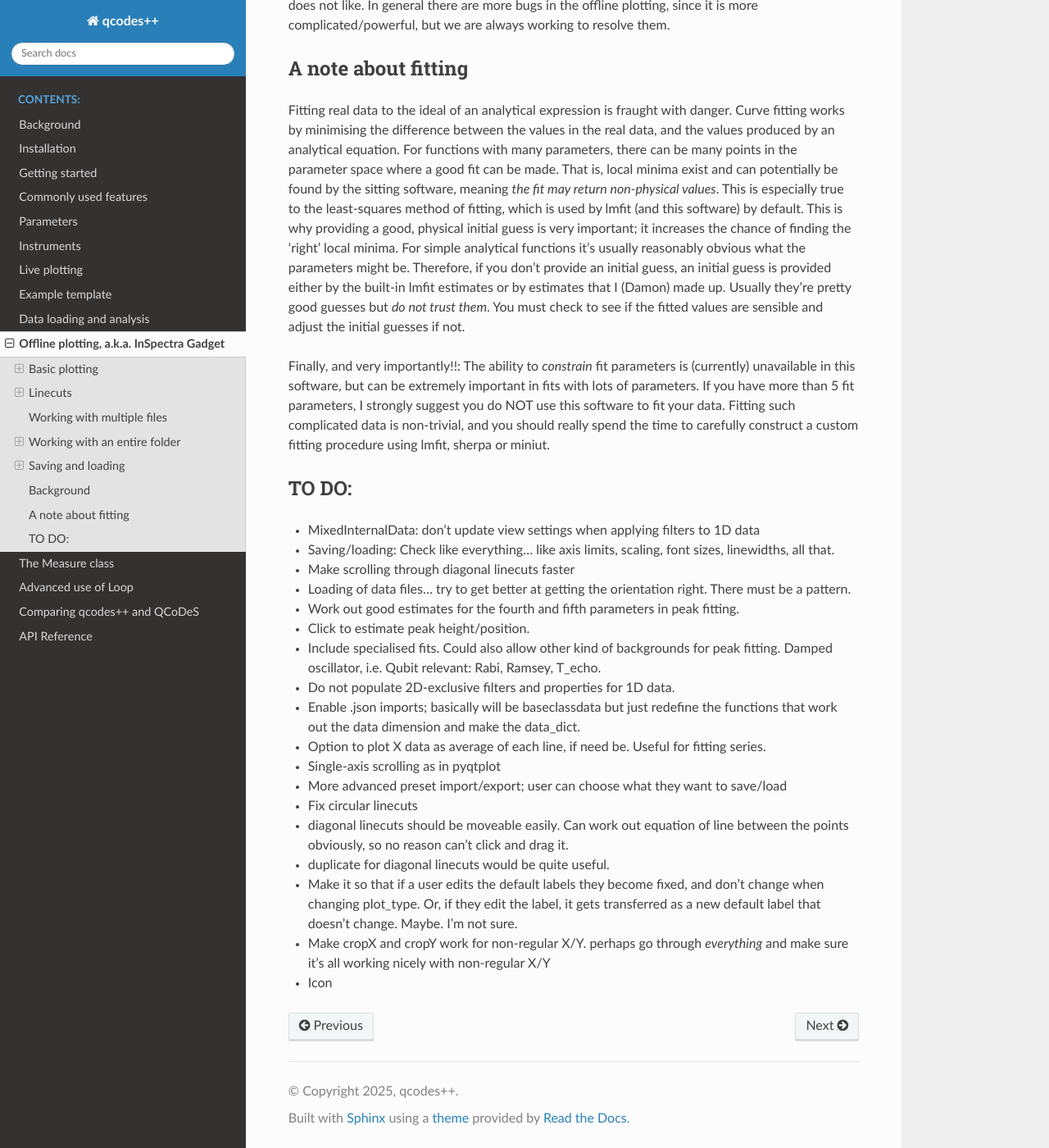
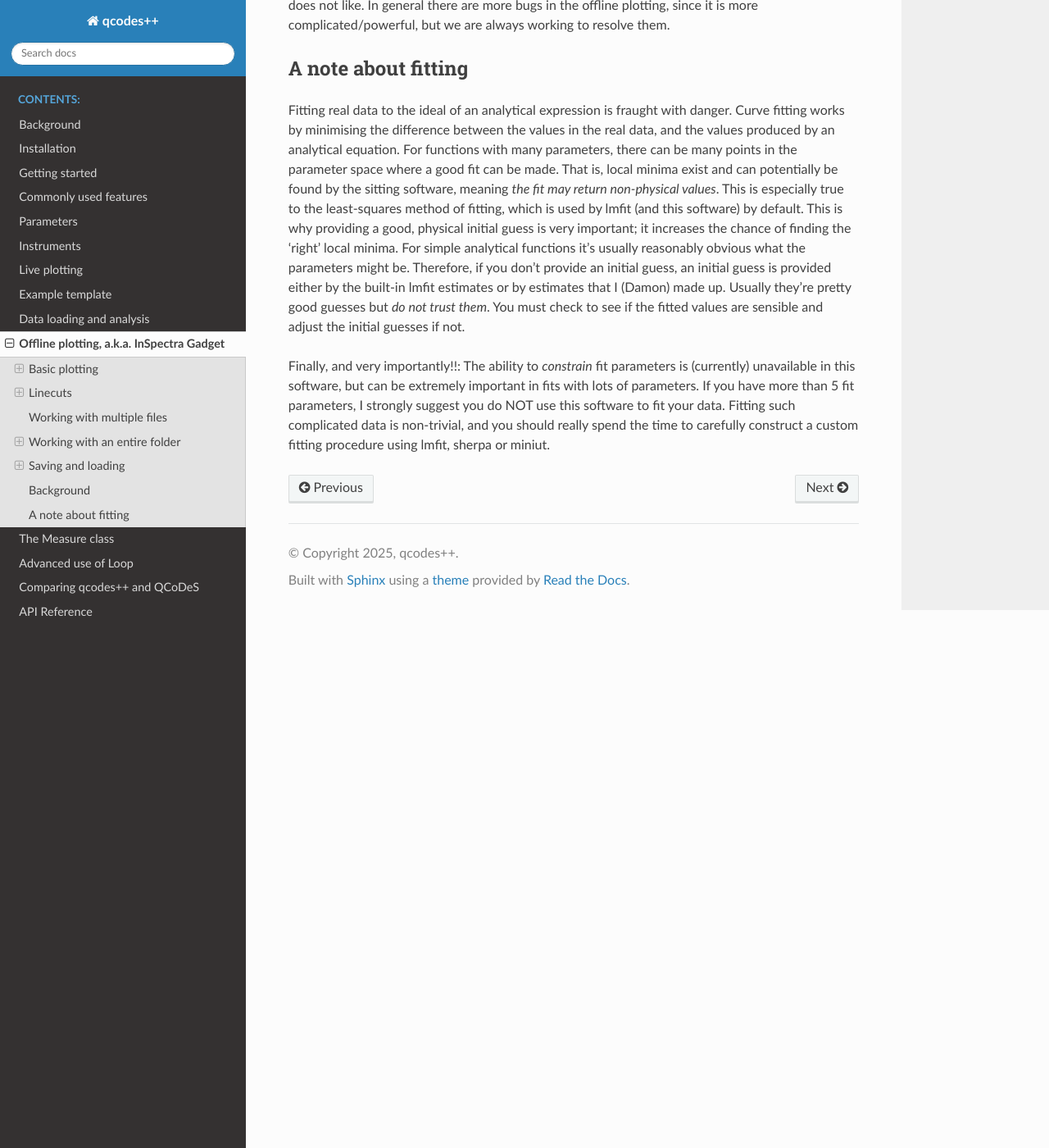
Before and after one commit to qcodespp/qcodespp.github.io, a Sphinx documentation site: the page built from docs/source/offline_plotting.rst, in a window 1280 px wide and 1400 px high, scrolled down 8983 px. Shown: the whole window at 82% size. Built offline with Sphinx 7.4.7 and the Read the Docs theme 3.1.0, drawn with Linux system fonts in a browser that asks for light colours; some of the changed lines change nothing that is shown; some of the changed text lies outside the part shown.

Commit message:
update offline_plotting

```diff
--- a/docs/source/offline_plotting.rst
+++ b/docs/source/offline_plotting.rst
@@ -70,12 +70,12 @@ Each available filter has up to two options (which, since they aren't listed in
     * - `Integrate <https://numpy.org/doc/2.2/reference/generated/numpy.cumsum.html>`__
       - Order in x
       - Order in y
-      - Numerically integrate (i.e. perform the cumulative sum) n times in x and/or y
+      - Numerically integrate (i.e. perform the cumulative sum) n times in x and/or y. Only works for regular x and y data.
     * - `Smoothen <https://docs.scipy.org/doc/scipy-1.15.2/reference/generated/scipy.ndimage.gaussian_filter.html>`__
       - smoothing window in x
       - smoothing window in y
-      - `Gaussian <https://docs.scipy.org/doc/scipy-1.15.2/reference/generated/scipy.ndimage.gaussian_filter.html>`__ or `Link median <https://docs.scipy.org/doc/scipy-1.15.2/reference/generated/scipy.ndimage.median_filter.html#scipy.ndimage.median_filter>`__ filtering
-    * - `Link Savitzy-Golay <https://docs.scipy.org/doc/scipy/reference/generated/scipy.signal.savgol_filter.html>`__
+      - `Gaussian <https://docs.scipy.org/doc/scipy-1.15.2/reference/generated/scipy.ndimage.gaussian_filter.html>`__ or `median <https://docs.scipy.org/doc/scipy-1.15.2/reference/generated/scipy.ndimage.median_filter.html#scipy.ndimage.median_filter>`__ filtering
+    * - `Savitzy-Golay <https://docs.scipy.org/doc/scipy/reference/generated/scipy.signal.savgol_filter.html>`__
       - smoothing window
       - polynomial order
       - Savitzy-Golay smoothing/filtering applied along one axis
@@ -179,7 +179,7 @@ Since it is extremely non-obvious how various filters may affect uncertainties i
 
 **Filters and irregular or non-monotonic x/y**
 
-Even though it's totally possible to plot any old irregular and non-monotonic x/y/z data (as long as the arrays are of the correct shape), the way that filters are applied often assume at least monotonic x and y. For example, Crop X and Crop Y are based on the *array indices* not the absolute value on the x or y axis. Similarly, the integral is only calculated correctly if X (or Y) are regular. Conversely, the derivative *is* calculated correctly for irregular X (or Y). If you apply a filter to irregular data, it is worth to peek into the code to see what the filter is actually doing. As time goes on we will try to make the filters more friendly to irregular data.
+Even though it's possible to plot irregular and non-monotonic x/y/z data (as long as the arrays are of the correct shape), the way that filters are applied often assume at least monotonic x and y. For example, Crop X and Crop Y are based on the *array indices* not the absolute value on the x or y axis. Similarly, the integral is only calculated correctly if X (or Y) are regular. Conversely, the derivative *is* calculated correctly for irregular X (or Y). If you apply a filter to irregular data, it is worth to peek into the code to see what the filter is actually doing. As time goes on we will try to make the filters more friendly to irregular data.
 
 Linecuts
 --------
@@ -305,23 +305,24 @@ Fitting real data to the ideal of an analytical expression is fraught with dange
 
 Finally, and very importantly!!: The ability to *constrain* fit parameters is (currently) unavailable in this software, but can be extremely important in fits with lots of parameters. If you have more than 5 fit parameters, I strongly suggest you do NOT use this software to fit your data. Fitting such complicated data is non-trivial, and you should really spend the time to carefully construct a custom fitting procedure using lmfit, sherpa or miniut.
 
-TO DO:
-------
-- MixedInternalData: don't update view settings when applying filters to 1D data
-- Saving/loading: Check like everything... like axis limits, scaling, font sizes, linewidths, all that.
-- Make scrolling through diagonal linecuts faster
-- Loading of data files... try to get better at getting the orientation right. There must be a pattern.
-- Work out good estimates for the fourth and fifth parameters in peak fitting.
-- Click to estimate peak height/position.
-- Include specialised fits. Could also allow other kind of backgrounds for peak fitting. Damped oscillator, i.e. Qubit relevant: Rabi, Ramsey, T_echo.
-- Do not populate 2D-exclusive filters and properties for 1D data.
-- Enable .json imports; basically will be baseclassdata but just redefine the functions that work out the data dimension and make the data_dict.
-- Option to plot X data as average of each line, if need be. Useful for fitting series.
-- Single-axis scrolling as in pyqtplot
-- More advanced preset import/export; user can choose what they want to save/load
-- Fix circular linecuts
-- diagonal linecuts should be moveable easily. Can work out equation of line between the points obviously, so no reason can't click and drag it.
-- duplicate for diagonal linecuts would be quite useful.
-- Make it so that if a user edits the default labels they become fixed, and don't change when changing plot_type. Or, if they edit the label, it gets transferred as a new default label that doesn't change. Maybe. I'm not sure.
-- Make cropX and cropY work for non-regular X/Y. perhaps go through *everything* and make sure it's all working nicely with non-regular X/Y
-- Icon
+.. TO DO:
+.. ------
+.. - Plotting of non-monotonic data... Should reorder the arrays so they are plotted properly. Or at least add this as a filter.
+.. - MixedInternalData: don't update view settings when applying filters to 1D data
+.. - Saving/loading: Check like everything... like axis limits, scaling, font sizes, linewidths, all that.
+.. - Make scrolling through diagonal linecuts faster
+.. - Loading of data files... try to get better at getting the orientation right. There must be a pattern.
+.. - Work out good estimates for the fourth and fifth parameters in peak fitting.
+.. - Click to estimate peak height/position.
+.. - Include specialised fits. Could also allow other kind of backgrounds for peak fitting. Damped oscillator, i.e. Qubit relevant: Rabi, Ramsey, T_echo.
+.. - Do not populate 2D-exclusive filters and properties for 1D data.
+.. - Enable .json imports; basically will be baseclassdata but just redefine the functions that work out the data dimension and make the data_dict.
+.. - Option to plot X data as average of each line, if need be. Useful for fitting series.
+.. - Single-axis scrolling as in pyqtplot
+.. - More advanced preset import/export; user can choose what they want to save/load
+.. - Fix circular linecuts
+.. - diagonal linecuts should be moveable easily. Can work out equation of line between the points obviously, so no reason can't click and drag it.
+.. - duplicate for diagonal linecuts would be quite useful.
+.. - Make it so that if a user edits the default labels they become fixed, and don't change when changing plot_type. Or, if they edit the label, it gets transferred as a new default label that doesn't change. Maybe. I'm not sure.
+.. - Make cropX and cropY work for non-regular X/Y. perhaps go through *everything* and make sure it's all working nicely with non-regular X/Y
+.. - Icon
```
